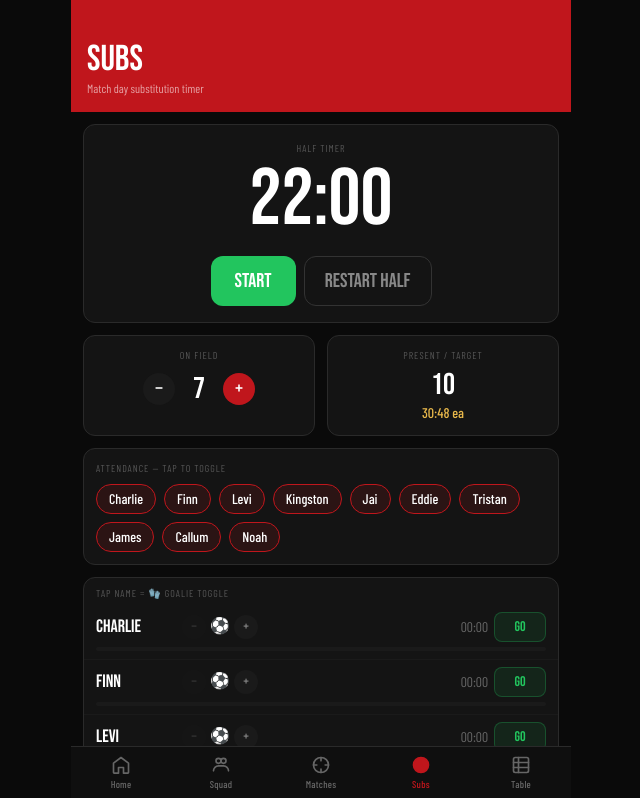
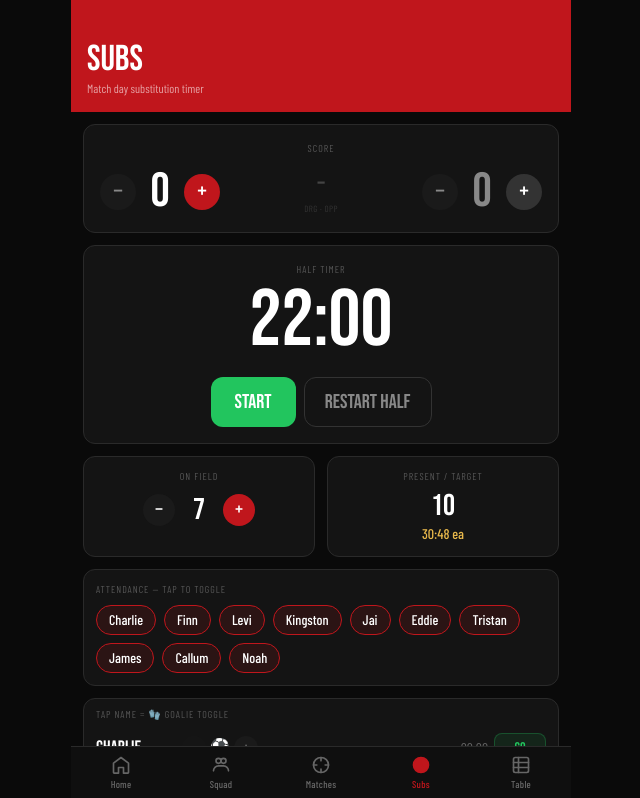
Before and after one commit to mattt237/omuafc-dragons, a React (Vite) app: page /subs in a window 1280 px wide. Shown: the top 798 px of the page, without its empty margins (319-959 px from the left). Built offline with nearby package versions, Linux system fonts and the light colour scheme; no server answers; a web font is replaced by a local one.

Commit message:
Subs: add live scoreboard (Dragons vs Opposition) at top

```diff
--- a/src/lib/SubsContext.jsx
+++ b/src/lib/SubsContext.jsx
@@ -20,6 +20,8 @@ export function SubsProvider({ children }) {
   const [halfRunning, setHalfRunning] = useState(false)
   const [halfDone, setHalfDone] = useState(false)
   const [flash, setFlash]       = useState(false)
+  const [scoreDragons, setScoreDragons] = useState(0)
+  const [scoreOpp, setScoreOpp]         = useState(0)
 
   const halfRunningRef = useRef(false)
   const lastTickRef    = useRef(null)
@@ -115,12 +117,19 @@ export function SubsProvider({ children }) {
     }))
   }
 
+  function adjustScore(side, delta) {
+    if (side === 'dragons') setScoreDragons(s => Math.max(0, s + delta))
+    else setScoreOpp(s => Math.max(0, s + delta))
+  }
+
   function resetMatch() {
     setPlayers(initPlayers())
     setHalfSecs(HALF_SECS)
     setHalfRunning(false)
     setHalfDone(false)
     setFlash(false)
+    setScoreDragons(0)
+    setScoreOpp(0)
     lastTickRef.current = null
   }
 
@@ -140,6 +149,7 @@ export function SubsProvider({ children }) {
       presentCount, targetSecs,
       toggleHalf, restartHalf,
       togglePlayer, toggleGoalie, togglePresent, addGoal,
+      scoreDragons, scoreOpp, adjustScore,
       resetMatch,
       SQUAD,
     }}>
--- a/src/pages/Subs.jsx
+++ b/src/pages/Subs.jsx
@@ -14,6 +14,7 @@ export default function Subs() {
     presentCount, targetSecs,
     toggleHalf, restartHalf,
     togglePlayer, toggleGoalie, togglePresent, addGoal,
+    scoreDragons, scoreOpp, adjustScore,
     resetMatch,
   } = useSubs()
 
@@ -25,6 +26,42 @@ export default function Subs() {
       </div>
 
       <div className="px-3 pt-3 pb-24 space-y-3">
+
+        {/* SCOREBOARD */}
+        <div className="card p-4">
+          <div className="text-[10px] font-ui text-[#555] uppercase tracking-widest text-center mb-3">Score</div>
+          <div className="flex items-center justify-between gap-2">
+
+            {/* Dragons */}
+            <div className="flex items-center gap-2 flex-1 justify-start">
+              <button onClick={() => adjustScore('dragons', -1)}
+                className="w-9 h-9 rounded-full bg-[#1a1a1a] font-heading text-2xl text-[#888] flex items-center justify-center active:bg-[#333]">−</button>
+              <div className="text-center w-8">
+                <div className="font-heading text-5xl text-white leading-none">{scoreDragons}</div>
+              </div>
+              <button onClick={() => adjustScore('dragons', 1)}
+                className="w-9 h-9 rounded-full bg-[#c0161c] font-heading text-2xl text-white flex items-center justify-center active:bg-[#a01010]">+</button>
+            </div>
+
+            {/* Divider */}
+            <div className="flex flex-col items-center flex-shrink-0 px-2">
+              <div className="font-heading text-2xl text-[#444]">–</div>
+              <div className="text-[9px] text-[#333] font-ui uppercase tracking-wider mt-0.5">DRG · OPP</div>
+            </div>
+
+            {/* Opposition */}
+            <div className="flex items-center gap-2 flex-1 justify-end">
+              <button onClick={() => adjustScore('opp', -1)}
+                className="w-9 h-9 rounded-full bg-[#1a1a1a] font-heading text-2xl text-[#888] flex items-center justify-center active:bg-[#333]">−</button>
+              <div className="text-center w-8">
+                <div className="font-heading text-5xl text-[#888] leading-none">{scoreOpp}</div>
+              </div>
+              <button onClick={() => adjustScore('opp', 1)}
+                className="w-9 h-9 rounded-full bg-[#333] font-heading text-2xl text-white flex items-center justify-center active:bg-[#444]">+</button>
+            </div>
+
+          </div>
+        </div>
 
         {/* GAME TIMER */}
         <div className="card p-4 text-center">
```
